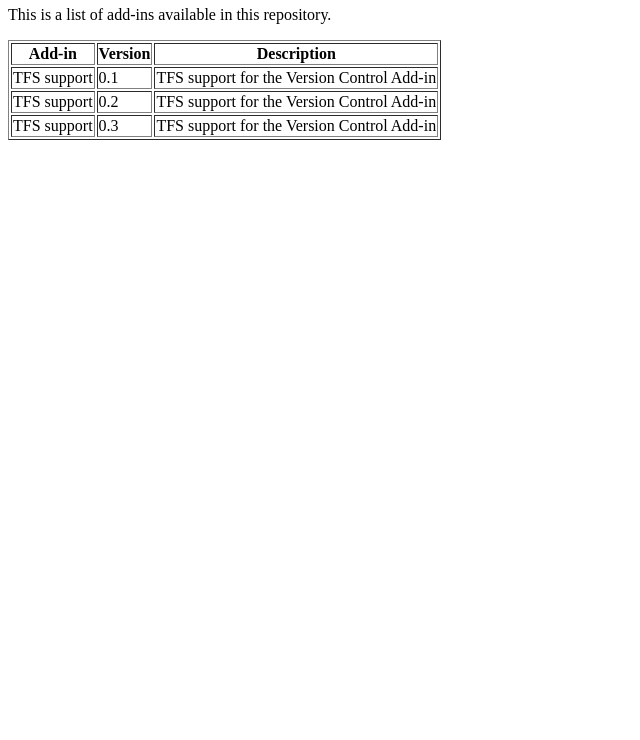
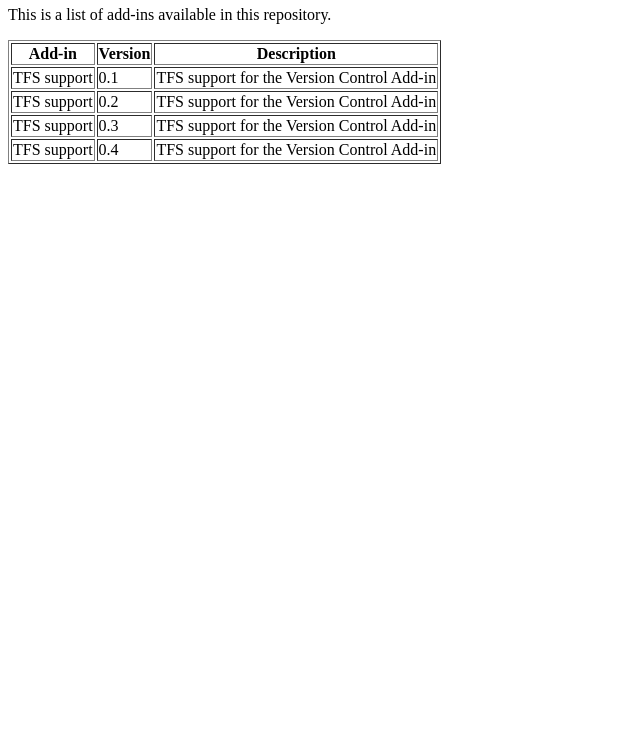
Before and after one commit to Indomitable/monodevelop-tfs-addin, a plain HTML site: page 4.1/index.html in a window 1280 px wide. Shown: the part 60-800 px from the top of the page, without its empty margins (0-640 px from the left). Drawn offline with Linux system fonts and the light colour scheme.

Commit message:
Build Version 0.4

```diff
--- a/4.1/index.html
+++ b/4.1/index.html
@@ -5,5 +5,6 @@
 <tr><td>TFS support</td><td>0.1</td><td>TFS support for the Version Control Add-in</td></tr>
 <tr><td>TFS support</td><td>0.2</td><td>TFS support for the Version Control Add-in</td></tr>
 <tr><td>TFS support</td><td>0.3</td><td>TFS support for the Version Control Add-in</td></tr>
+<tr><td>TFS support</td><td>0.4</td><td>TFS support for the Version Control Add-in</td></tr>
 </table>
 </body></html>
```
Also changed, not shown: 2 other files.
